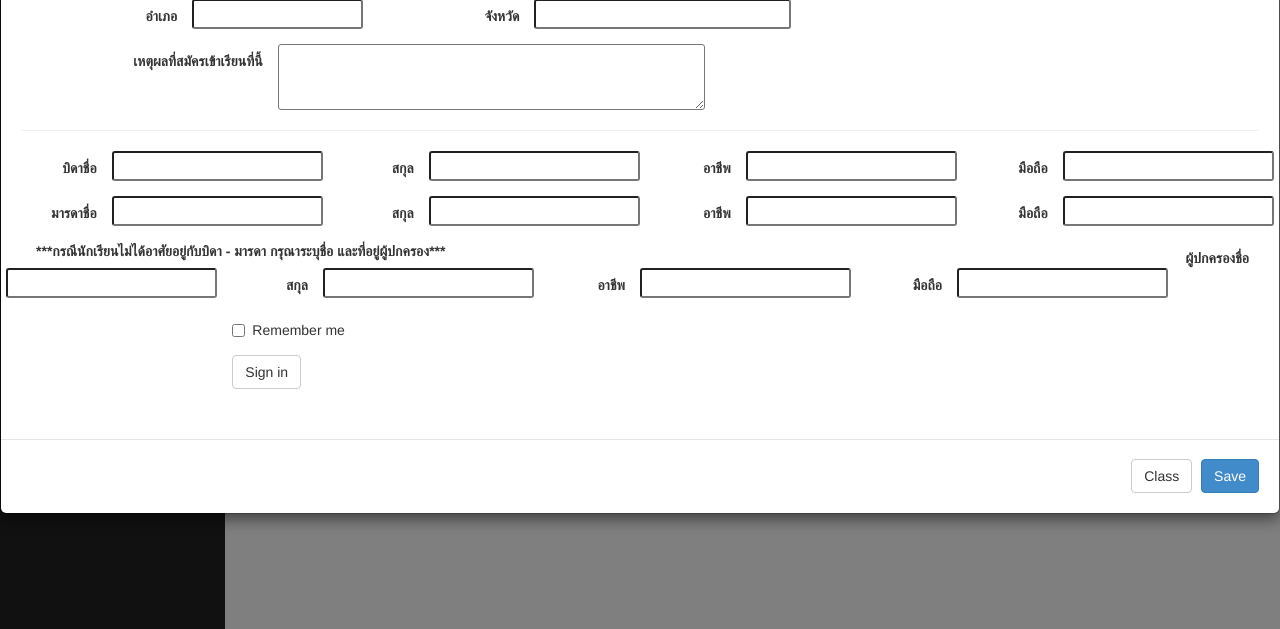
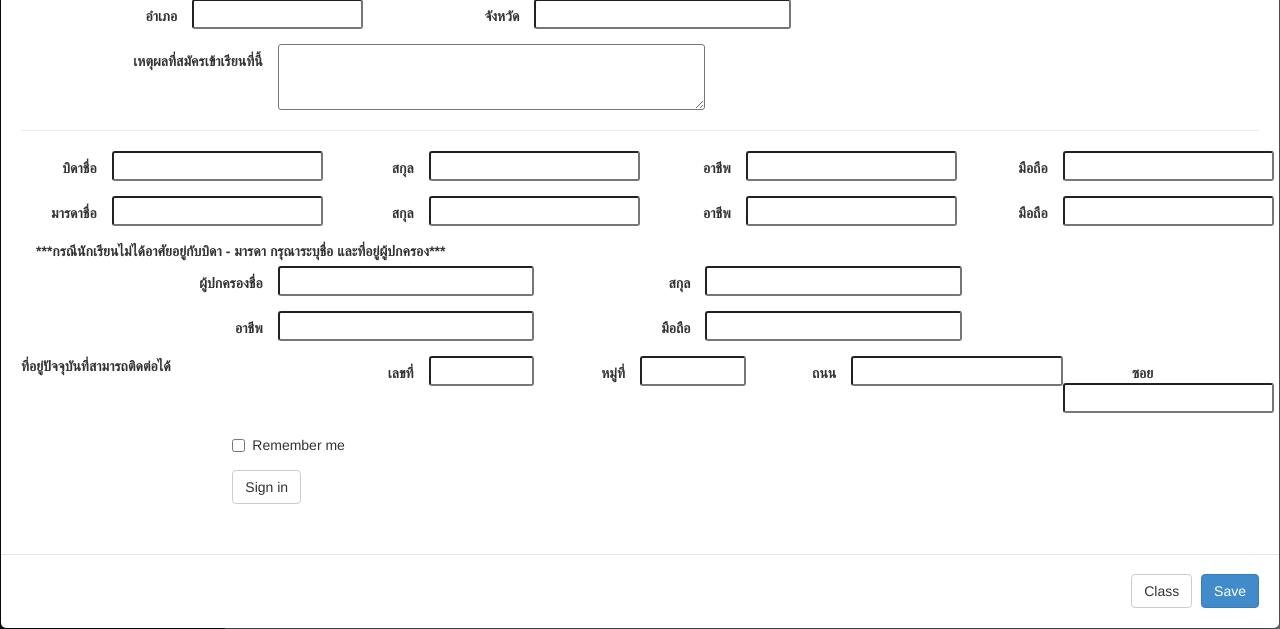
Before and after one commit to mynameistecs51/school, a CodeIgniter app: page /school/index.php/ctl_main/student_info in a window 1280 px wide, after a click on "เพิ่ม". Shown: the part 630-1259 px from the top of the page. Run offline with CodeIgniter, Linux system fonts and the light colour scheme; grey boxes labelled with a size stand in for pictures from a placeholder-image service; some libraries are stand-ins or nearby versions.

Commit message:
chaiwat update 13/01/57 17.08

```diff
--- a/application/views/admin/student_info.php
+++ b/application/views/admin/student_info.php
@@ -186,15 +186,32 @@
 									</div>
 								</div>
 								<div class="form-group">
-									<div class="col-sm-30">
-										<label class="col-sm-2 control-label">ผู้ปกครองชื่อ</label>
+									<div class="col-xs-10">
+										<label class="col-sm-3 control-label">ผู้ปกครองชื่อ</label>
+										<input type="text" class="input-sm col-sm-3">
+										<label class="col-sm-2 control-label">สกุล</label>
+										<input type="text" class="input-sm col-sm-3">
+									</div>
+								</div>
+								<div class="form-group">
+									<div class="col-sm-10">
+										<label class="col-sm-3 control-label">อาชีพ</label>
+										<input type="text" class="input-sm col-sm-3">
+										<label class="col-sm-2 control-label">มือถือ</label>
+										<input type="text" class="input-sm col-md-3">
+									</div>
+								</div>
+								<div class="form-group">
+									<div class="col-sm-20">
+										<label class="col-sm-3">ที่อยู่ปัจจุบันที่สามารถติดต่อได้</label>
+										<label class="col-sm-1 control-label">เลขที่</label>
+										<input type="text" class="input-sm col-sm-1">
+										<label class="col-sm-1 control-label">หมู่ที่</label>
+										<input type="text" class="input-sm col-sm-1">
+										<label class="col-sm-1 control-label">ถนน</label>
 										<input type="text" class="input-sm col-sm-2">
-										<label class="col-sm-1 control-label">สกุล</label>
+										<label class="col-sm-1 control-label">ซอย</label>
 										<input type="text" class="input-sm col-sm-2">
-										<label class="col-sm-1 control-label">อาชีพ</label>
-										<input type="text" class="input-sm col-sm-2">
-										<label class="col-sm-1 control-label">มือถือ</label>
-										<input type="text" class="input-sm col-md-2">
 									</div>
 								</div>
 								<div class="form-group">
```
